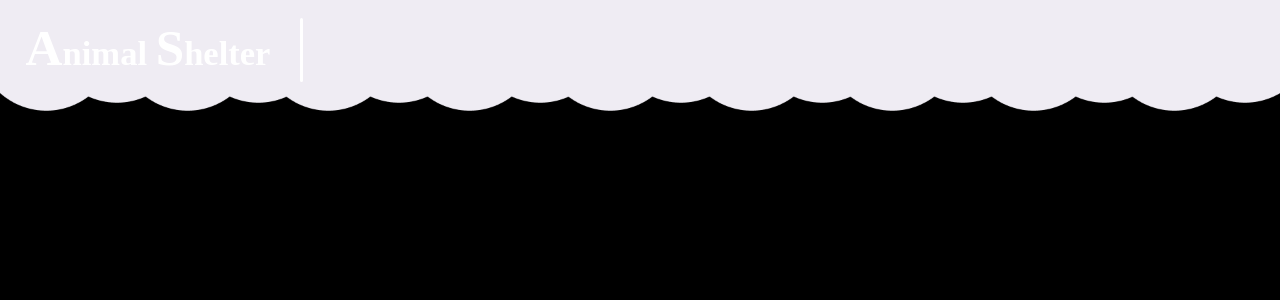
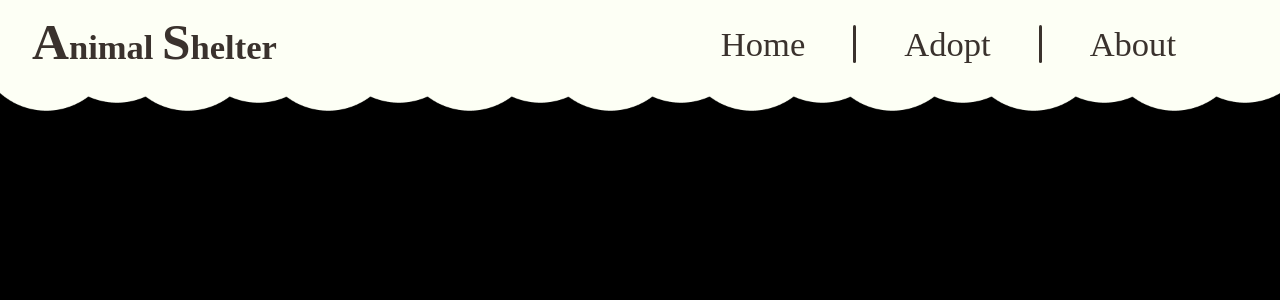
Before and after one commit to zoperalex/animal-shelter, a React app in the folder Frontend/: page / in a window 1280 px wide. Shown: the top 300 px of the page. Built offline with nearby package versions, Linux system fonts and the light colour scheme.

Commit message:
Added menu to navbar

```diff
--- a/Frontend/src/Components/Navbar/index.ts
+++ b/Frontend/src/Components/Navbar/index.ts
@@ -1,2 +1,3 @@
 export { default as Navbar} from './navbar-bg';
 export { default as NavbarTitle} from './navbar-title';
+export { default as NavbarMenu} from './navbar-menu';
--- a/Frontend/src/Components/Navbar/navbar-bg.css
+++ b/Frontend/src/Components/Navbar/navbar-bg.css
@@ -9,11 +9,22 @@
 
 .container {
     position: relative;
-    color: white;
+    color: #3a322d;
 }
 
 .title {
+    margin-left: 2rem;
+}
+
+.menu {
+    margin-right: 2rem;
+}
+
+.navbar-content-container {
     position: absolute;
-    top: 15%;
-    left:2%;
+    top: 10%;
+    width:100%;
+    display:flex;
+    justify-content: space-between;
+    align-items: center;
 }
--- a/Frontend/src/Components/Navbar/navbar-bg.tsx
+++ b/Frontend/src/Components/Navbar/navbar-bg.tsx
@@ -1,14 +1,23 @@
 import React from "react";
 import "./navbar-bg.css";
-import { NavbarTitle } from "../Navbar";
+import { NavbarTitle, NavbarMenu } from "../Navbar";
 
 const Navbar = () => {
     return (
         <div className="wholeNavbar">
             <div className="container">
-                <img className="NavBar" src="/images/NavBar.png" alt="clouds" />
-                <div className="title">
-                    <NavbarTitle />
+                <img
+                    className="NavBar"
+                    src="/images/NavBar-white.png"
+                    alt="clouds"
+                />
+                <div className="navbar-content-container">
+                    <div className="title">
+                        <NavbarTitle />
+                    </div>
+                    <div className="menu">
+                        <NavbarMenu />
+                    </div>
                 </div>
             </div>
         </div>
--- /dev/null
+++ b/Frontend/src/Components/Navbar/navbar-menu.css
@@ -0,0 +1,18 @@
+.menu-list {
+    list-style-type: none;
+    display: flex;
+    margin: 0.35rem 3rem 0 0;
+}
+
+.menu-list li {
+    margin: 0px 1.5rem;
+    font-weight: 300;
+}
+
+.separatorLine {
+    width: 3px;
+    height: 3vw;
+    background-color: #3a322d;
+    border-radius: 5px;
+    margin-left: 30px;
+}
--- /dev/null
+++ b/Frontend/src/Components/Navbar/navbar-menu.tsx
@@ -0,0 +1,18 @@
+import React from "react";
+import "./navbar-menu.css";
+
+const NavbarMenu = () => {
+    return (
+        <div className="menu-container">
+            <ul className="menu-list">
+                <li>Home</li>
+                <li className="separatorLine"></li>
+                <li>Adopt</li>
+                <li className="separatorLine"></li>
+                <li>About</li>
+            </ul>
+        </div>
+    );
+};
+
+export default NavbarMenu;
--- a/Frontend/src/Components/Navbar/navbar-title.css
+++ b/Frontend/src/Components/Navbar/navbar-title.css
@@ -11,11 +11,12 @@ div {
 .separationLine {
     width: 3px;
     height: 5vw;
-    background-color: white;
+    background-color: #3a322d;
     border-radius: 5px;
     margin-left: 30px;
 }
 
 .title-container {
     display: flex;
+    min-width: 128px;
 }
--- a/Frontend/src/Components/Navbar/navbar-title.tsx
+++ b/Frontend/src/Components/Navbar/navbar-title.tsx
@@ -8,7 +8,7 @@ const NavbarTitle = () => {
                 <span className="FirstLetter">A</span>nimal{" "}
                 <span className="FirstLetter">S</span>helter
             </div>
-            <div className="separationLine"></div>
+            {/* <div className="separationLine"></div> */}
         </div>
     );
 };
```
Also changed, not shown: Frontend/public/images/NavBar-white.png (added), Frontend/public/images/NavBar.png.
